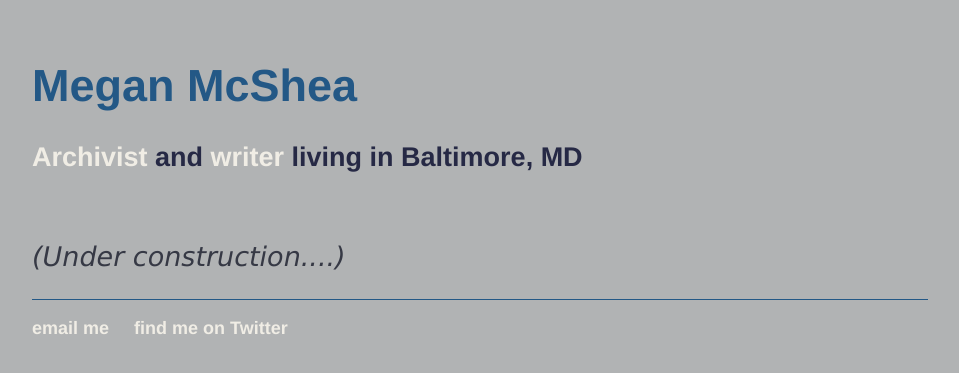
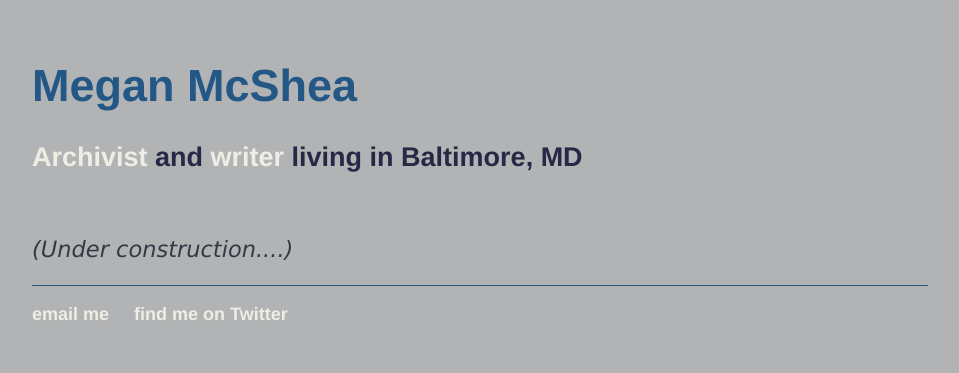
Before and after one commit to megan-mcshea/megan-mcshea.github.io, a Jekyll site: the page built from index.html, in a window 1280 px wide. Shown: the top 373 px of the page, without its empty margins (160-1119 px from the left). Built offline with Jekyll 4.4.1, drawn with Linux system fonts in a browser that asks for light colours.

Commit message:
Update main.css

```diff
--- a/css/main.css
+++ b/css/main.css
@@ -32,8 +32,8 @@ h2 {
     color:#262945;
 }
 p {
-    font-size: 3vmin;
-    font-family:'Verdana', 'Arial', 'Sans-Serif';
+    font-size: 2.5vmin;
+    font-family:'Verdana', 'Sans-Serif';
     color: #363945;
 }
 footer {
@@ -44,11 +44,11 @@ footer {
 
 ul.posts {
     margin: 20px auto 40px;
-    font-family:'Helvetica', 'Arial', 'Sans-Serif';
-    font-size: 3vmin;
+    font-family:'Verdana', 'Sans-Serif';
+    font-size: 2.5vmin;
 }
 
 ul.posts li {
     list-style: none;
-    font-family: 'Helvetica', 'Arial', 'Sans-Serif';
+    font-family: 'Verdana', 'Sans-Serif';
 }
```
